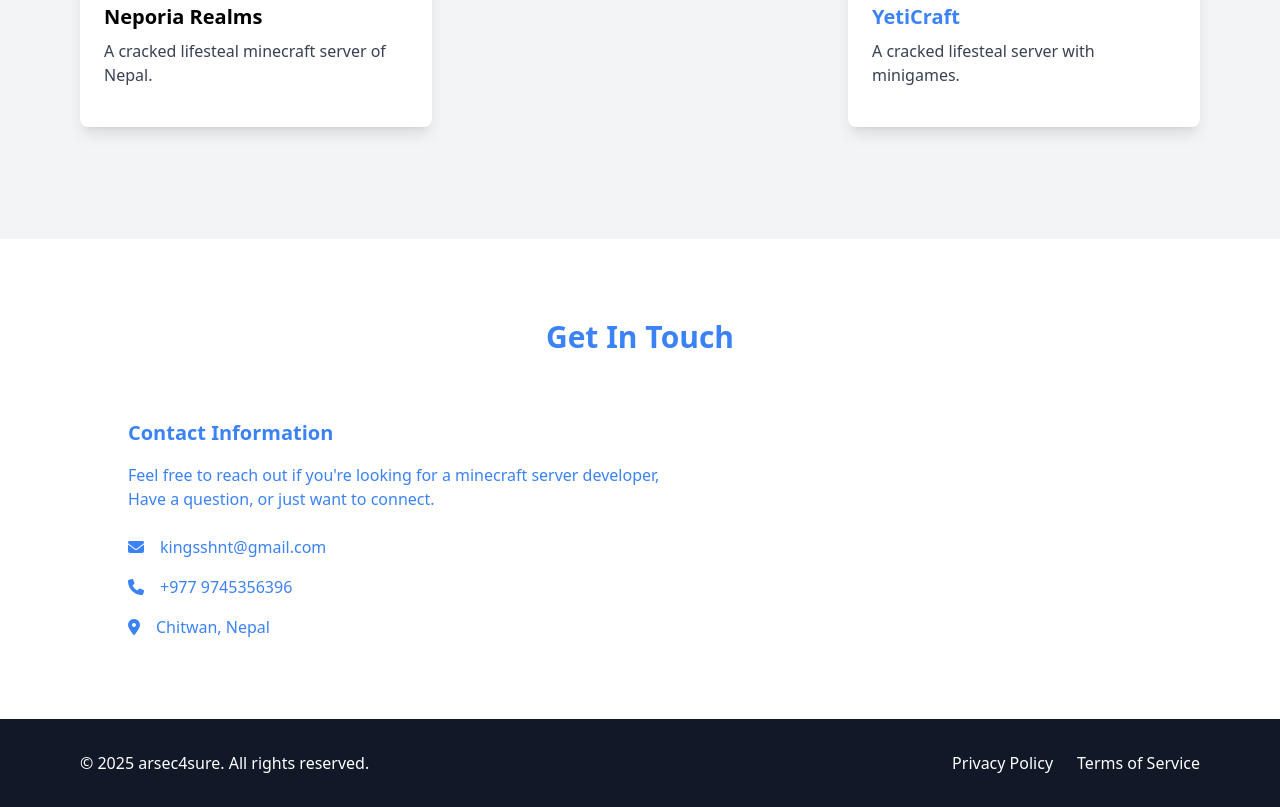
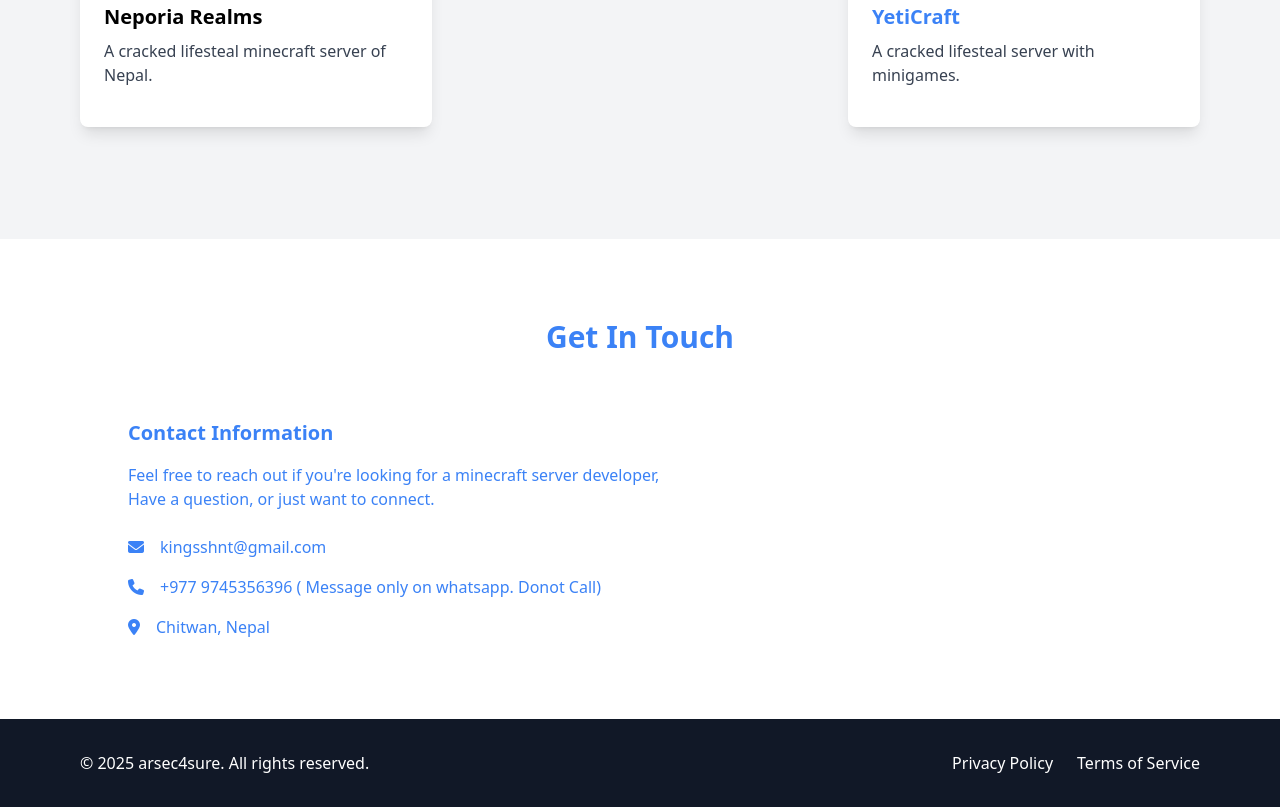
Before and after one commit to arsecPURE/arsec4sure, a plain HTML site: page index.html in a window 1280 px wide. Shown: the part 1861-2668 px from the top of the page. Drawn offline with nearby package versions, Linux system fonts and the light colour scheme.

Commit message:
Update index.html

```diff
--- a/index.html
+++ b/index.html
@@ -136,7 +136,7 @@
                         </div>
                         <div class="flex items-center">
                             <i class="fas fa-phone text-blue-500 mr-4"></i>
-                            <span>+977 9745356396</span>
+                            <span>+977 9745356396 ( Message only on whatsapp. Donot Call)</span>
                         </div>
                         <div class="flex items-center">
                             <i class="fas fa-map-marker-alt text-blue-500 mr-4"></i>
```
